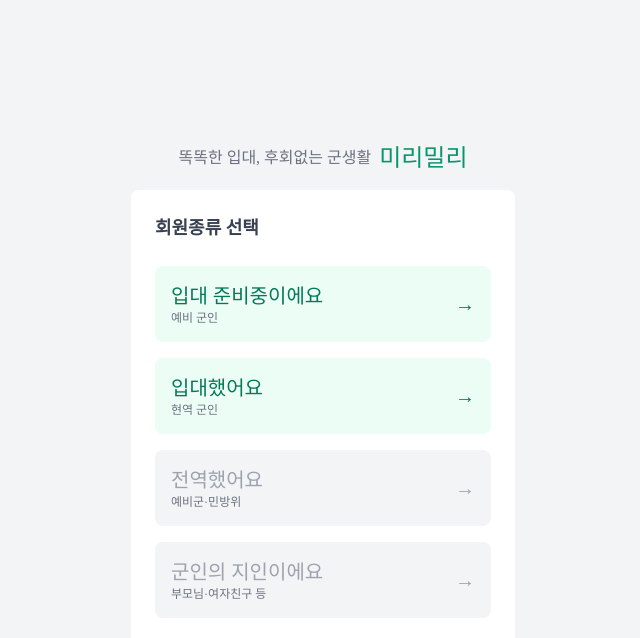
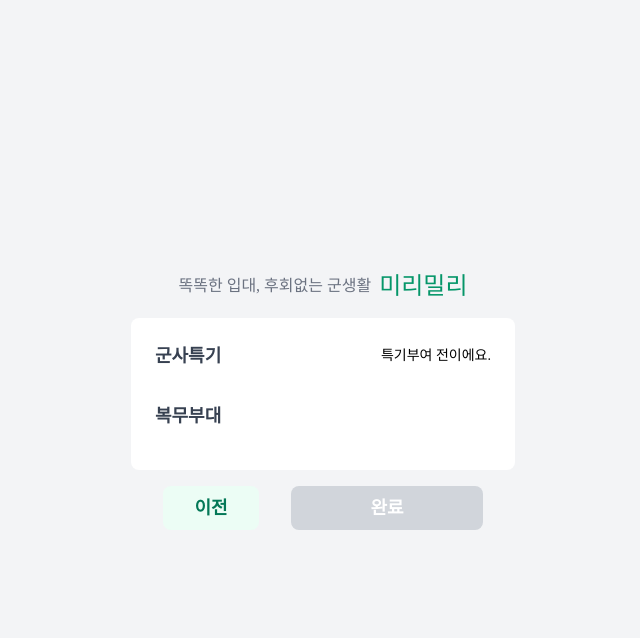
Before and after one commit to jaeminahn/mirimili-frontend, a React (Create React App) app: page /auth/signup in a window 1280 px wide. Shown: the top 638 px of the page, without its empty margins (317-957 px from the left). Built offline with nearby package versions, Linux system fonts and the light colour scheme; a web font is replaced by a local one.

Commit message:
set mos and unit initial

```diff
--- /dev/null
+++ b/src/components/organisms/signup/SetMosAndUnit.tsx
@@ -0,0 +1,58 @@
+import { useState, useEffect, ChangeEvent } from "react";
+import { SignUpFormType } from "../../routes/Auth/SignUp";
+import ServiceType from "../../../data/serviceType.json";
+import DatePicker from "../../molecules/DatePicker";
+
+type SetMosAndUnitProps = {
+  form: SignUpFormType;
+  changed: (
+    key: keyof SignUpFormType
+  ) => (e: ChangeEvent<HTMLInputElement | HTMLSelectElement>) => void;
+  setCanProceed: (value: boolean) => void;
+};
+
+export default function SetMosAndUnit({
+  form,
+  changed,
+  setCanProceed,
+}: SetMosAndUnitProps) {
+  const [isNoMos, setIsNoMos] = useState(false);
+  const [isSelectMosOpened, setIsSelectMosOpened] = useState(false);
+
+  const handleServiceMosSelect = (mosId: number) => {
+    changed("serviceUnit")({
+      target: { value: mosId },
+    } as unknown as ChangeEvent<HTMLSelectElement>);
+  };
+  const handleServiceUnitSelect = (unitId: number) => {
+    changed("serviceMos")({
+      target: { value: unitId },
+    } as unknown as ChangeEvent<HTMLSelectElement>);
+  };
+
+  useEffect(() => {
+    setCanProceed(form.serviceEndDate !== null);
+  }, [form.serviceType, setCanProceed]);
+
+  return (
+    <div className="flex flex-col p-6 bg-white rounded-lg w-96">
+      <div className="flex items-center justify-between mb-4">
+        <p className="text-lg font-bold text-gray-700">군사특기</p>
+        <div
+          className="flex items-center gap-2"
+          onClick={() => setIsNoMos((prev) => !prev)}
+        >
+          <input
+            // className="w-4 h-4 bg-emerald-600 focus:ring-0"
+            className="w-4 h-4 border-gray-300 appearance-none checked:bg-emerald-500 checked:border-emerald-500 checked:text-white"
+            type="checkbox"
+            checked={isNoMos}
+          />
+          <p className="text-sm">특기부여 전이에요.</p>
+        </div>
+      </div>
+
+      <h2 className="mt-4 mb-4 text-lg font-bold text-gray-700">복무부대</h2>
+    </div>
+  );
+}
--- a/src/components/routes/Auth/SignUp.tsx
+++ b/src/components/routes/Auth/SignUp.tsx
@@ -6,6 +6,7 @@
 import SetNickname from "../../organisms/signup/SetNickname";
 import SetTypeAndStartDate from "../../organisms/signup/SetTypeAndStartDate";
 import SetDetailDate from "../../organisms/signup/SetDetailDate";
+import SetMosAndUnit from "../../organisms/signup/SetMosAndUnit";
 
 export type SignUpFormType = {
   phone: string;
@@ -19,6 +20,8 @@
   servicePfcDate: Date;
   serviceCplDate: Date;
   serviceSgtDate: Date;
+  serviceMos: number;
+  serviceUnit: number;
 };
 
 const today = new Date();
@@ -34,11 +37,13 @@
   servicePfcDate: today,
   serviceCplDate: today,
   serviceSgtDate: today,
+  serviceMos: -1,
+  serviceUnit: -1,
 };
 
 export default function SignUp() {
   const [form, setForm] = useState<SignUpFormType>(initialFormState);
-  const [step, setStep] = useState(1);
+  const [step, setStep] = useState(6);
   const [canProceed, setCanProceed] = useState(false);
   const navigate = useNavigate();
   const { signup } = useAuth();
@@ -63,6 +68,8 @@
       form.serviceCplDate,
       form.serviceSgtDate,
       form.serviceEndDate,
+      form.serviceMos,
+      form.serviceUnit,
       () => navigate("/")
     );
   };
@@ -118,6 +125,13 @@
           setCanProceed={setCanProceed}
         />
       </div>
+      <div className={`${step === 6 ? "" : "hidden"}`}>
+        <SetMosAndUnit
+          form={form}
+          changed={changed}
+          setCanProceed={setCanProceed}
+        />
+      </div>
       {step > 1 && (
         <div className="flex items-center justify-between mt-4 w-80">
           {step > 1 && (
@@ -143,7 +157,12 @@
           ) : (
             <button
               onClick={createAccount}
-              className="w-48 py-2 text-lg font-semibold text-white rounded-lg bg-emerald-600 hover:bg-emerald-700"
+              className={`w-48 py-2 text-lg font-semibold text-white rounded-lg ${
+                canProceed
+                  ? "bg-emerald-600 hover:bg-emerald-700"
+                  : "bg-gray-300 cursor-not-allowed"
+              }`}
+              disabled={!canProceed}
             >
               완료
             </button>
--- a/src/contexts/AuthContext.tsx
+++ b/src/contexts/AuthContext.tsx
@@ -24,6 +24,8 @@
     serviceCplDate: Date,
     serviceSgtDate: Date,
     serviceEndDate: Date,
+    serviceMos: number,
+    serviceUnit: number,
     callback?: Callback
   ) => void;
   login: (phone: string, password: string, callback?: Callback) => void;
@@ -41,6 +43,8 @@
     serviceCplDate: Date,
     serviceSgtDate: Date,
     serviceEndDate: Date,
+    serviceMos: number,
+    serviceUnit: number,
     callback?: Callback
   ) => {},
   login: (phone: string, password: string, callback?: Callback) => {},
@@ -70,6 +74,8 @@
       serviceCplDate: Date,
       serviceSgtDate: Date,
       serviceEndDate: Date,
+      serviceMos: number,
+      serviceUnit: number,
       callback?: Callback
     ) => {
       const user: LoggedUser = {
```
